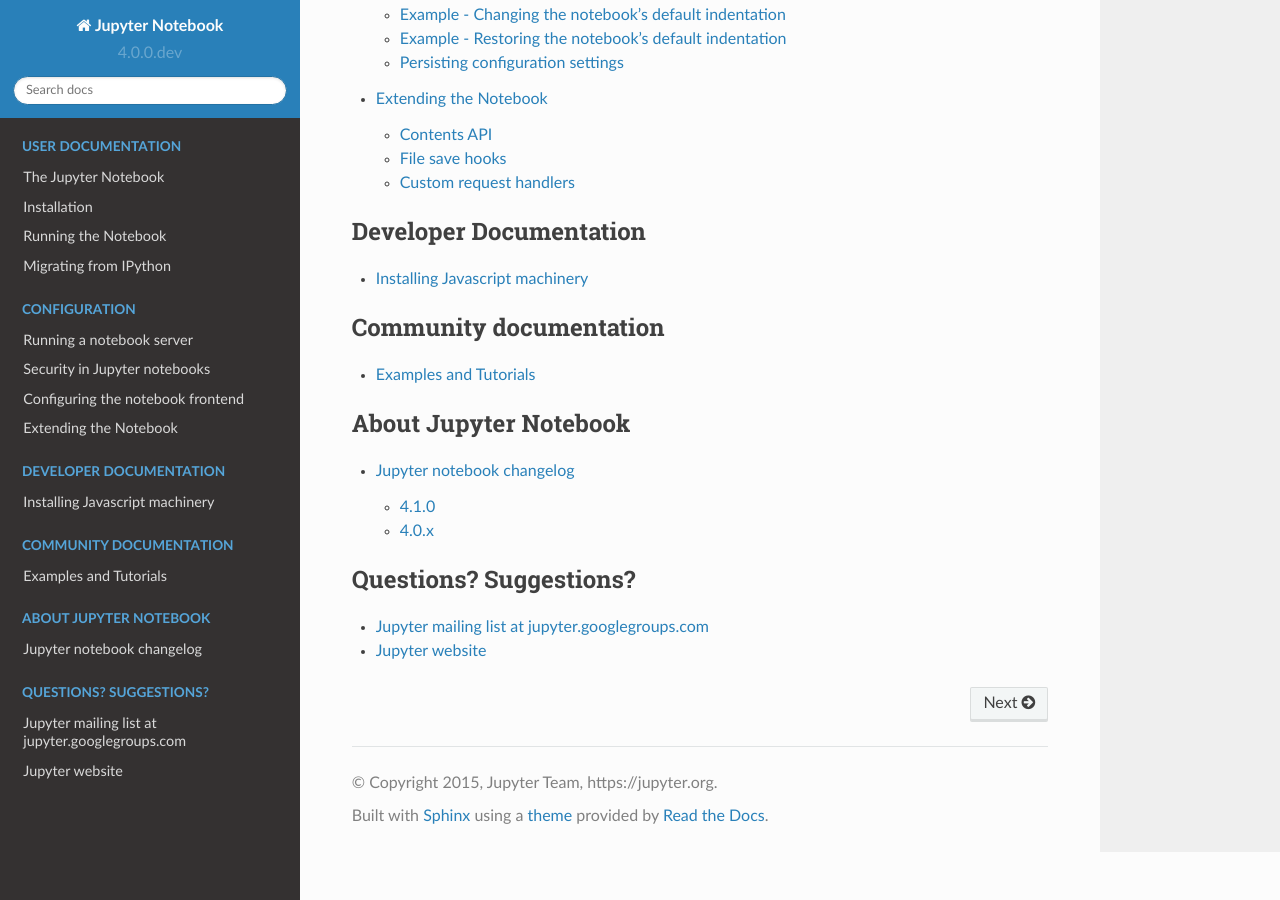
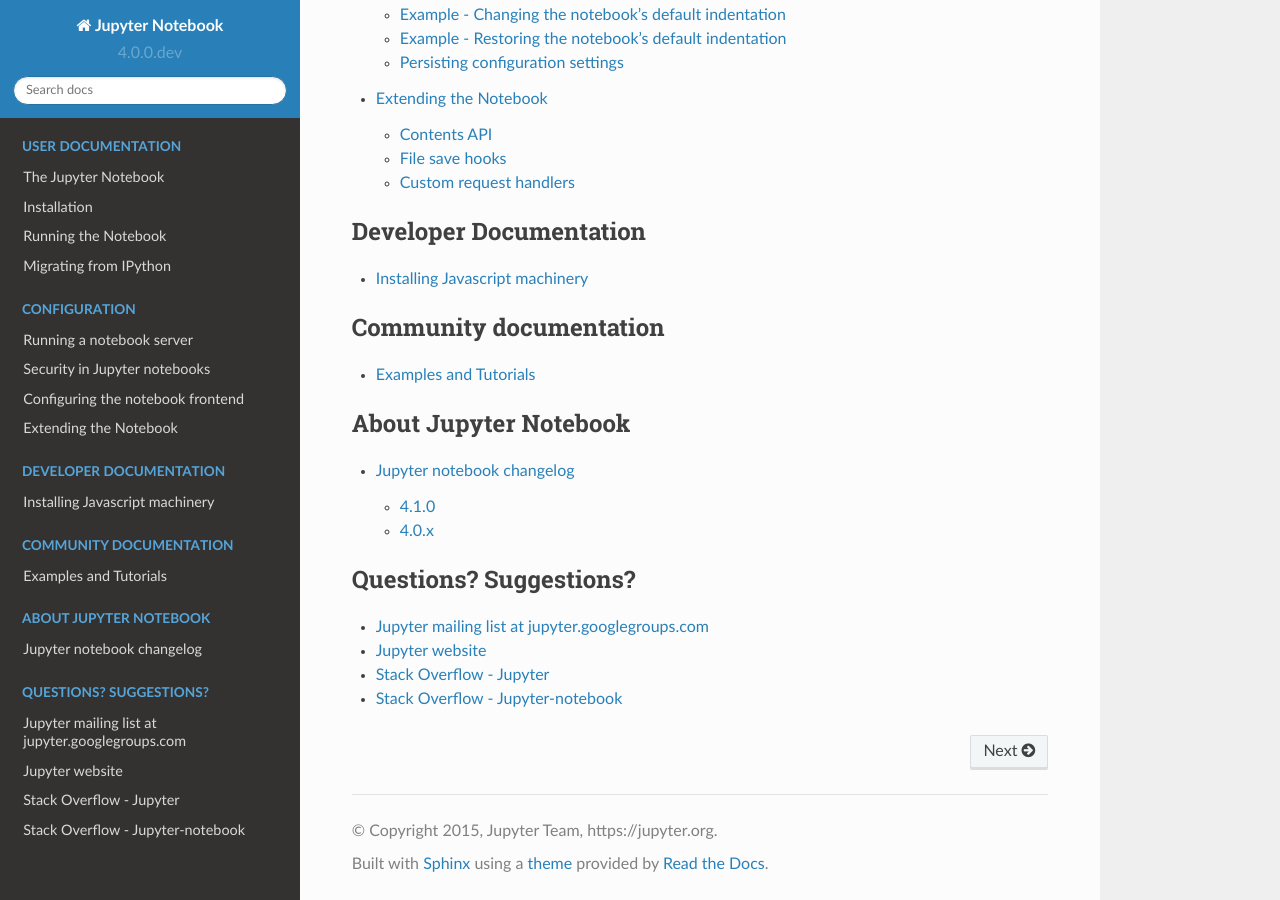
Before and after one commit to jupyter/nbclassic, a Sphinx documentation site: the page built from docs/source/index.rst, in a window 1280 px wide and 900 px high, scrolled down 745 px. Built offline with Sphinx 7.4.7 and the Read the Docs theme 2.0.0, drawn with Linux system fonts in a browser that asks for light colours; pages that are not in the unit, such as notebooks, are missing from menus.

Commit message:
Add Stack Overflow @takluyver suggestion

```diff
--- a/docs/source/index.rst
+++ b/docs/source/index.rst
@@ -45,3 +45,5 @@
 
    Jupyter mailing list at jupyter.googlegroups.com <https://jupyter.googlegroups.com>
    Jupyter website <https://jupyter.org>
+   Stack Overflow - Jupyter <https://stackoverflow.com/questions/tagged/jupyter>
+   Stack Overflow - Jupyter-notebook <https://stackoverflow.com/questions/tagged/jupyter-notebook>
```
